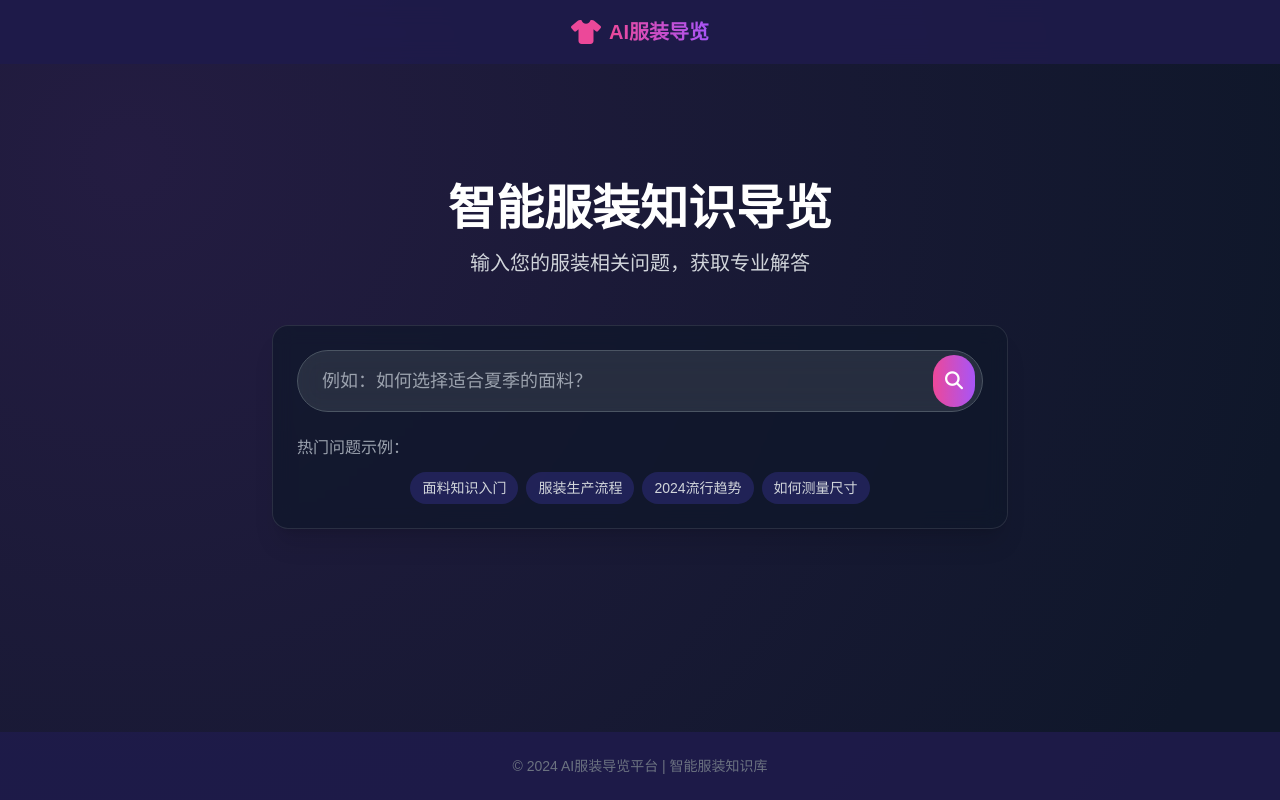
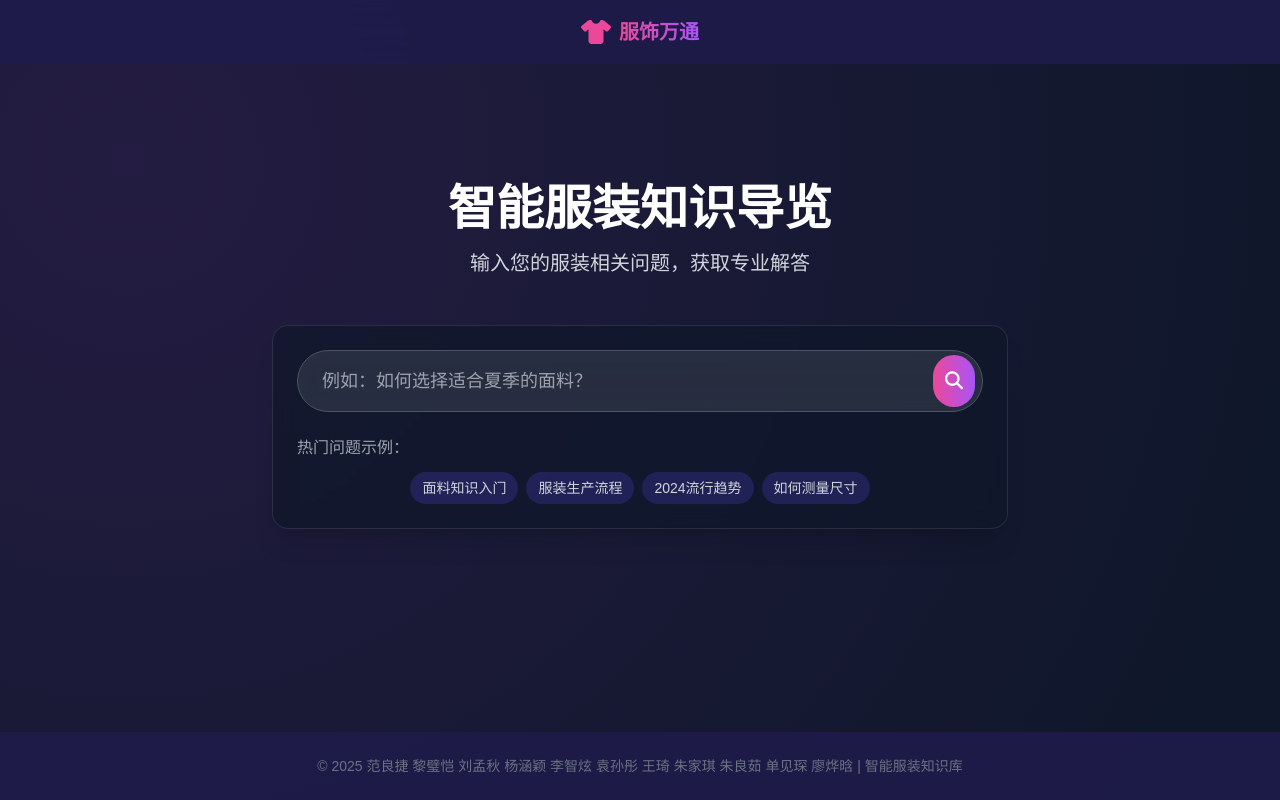
Before and after one commit to Davijie/Davijie.github.io, a plain HTML site: page 问答页.html in a window 1280 px wide. Drawn offline with nearby package versions, Linux system fonts and the light colour scheme.

Commit message:
Update 问答页.html

```diff
--- a/问答页.html
+++ b/问答页.html
@@ -54,7 +54,7 @@
         <div class="container mx-auto px-4 flex justify-center items-center">
             <div class="flex items-center">
                 <i class="fas fa-tshirt text-2xl text-pink-500 mr-2"></i>
-                <h1 class="text-xl font-bold bg-gradient-to-r from-pink-500 to-purple-500 bg-clip-text text-transparent">AI服装导览</h1>
+                <h1 class="text-xl font-bold bg-gradient-to-r from-pink-500 to-purple-500 bg-clip-text text-transparent">服饰万通</h1>
             </div>
         </div>
     </header>
@@ -102,7 +102,7 @@
                     <div class="w-10 h-10 rounded-full bg-gradient-to-r from-pink-500 to-purple-500 flex items-center justify-center text-white mr-3">
                         <i class="fas fa-robot"></i>
                     </div>
-                    <h3 class="text-xl font-bold">AI服装助手回答</h3>
+                    <h3 class="text-xl font-bold">服饰万通回答</h3>
                 </div>
 
                 <div id="answerContent" class="answer-content text-gray-300 pl-2">
@@ -129,7 +129,7 @@
 
     <!-- 简约底部 -->
     <footer class="bg-indigo-950/90 py-6 text-center">
-        <p class="text-gray-500 text-sm">© 2024 AI服装导览平台 | 智能服装知识库</p>
+        <p class="text-gray-500 text-sm">© 2025 范良捷 黎璧恺 刘孟秋 杨涵颖 李智炫 袁孙彤 王琦 朱家琪 朱良茹 单见琛 廖烨晗 | 智能服装知识库</p>
     </footer>
 
     <script>
```
